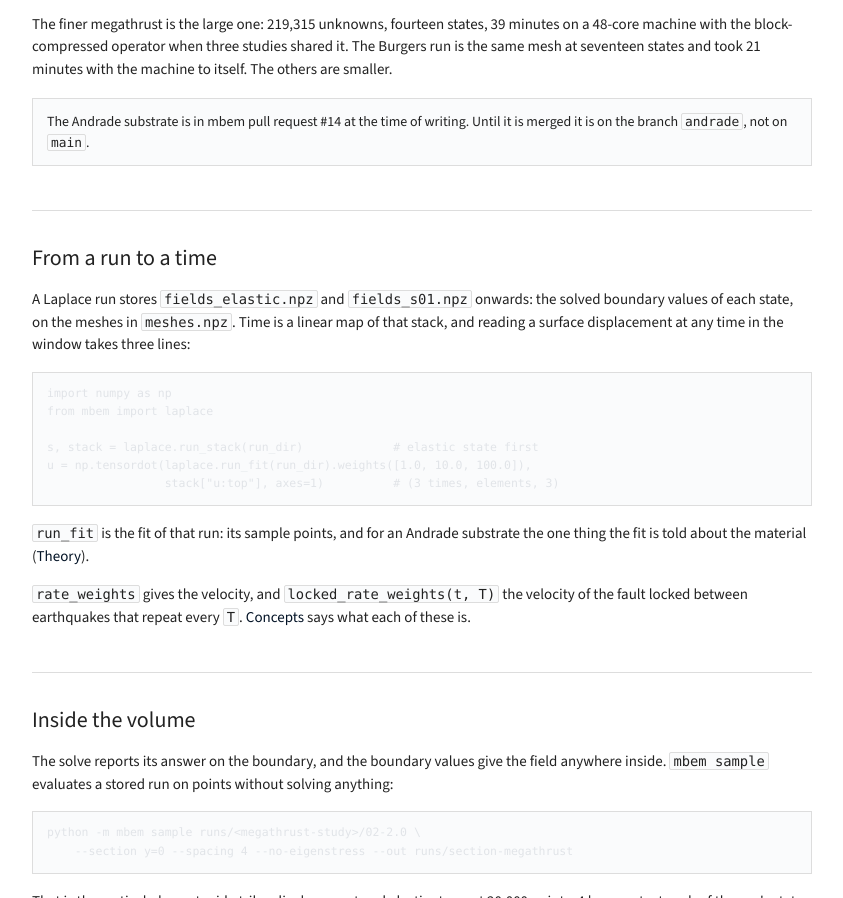
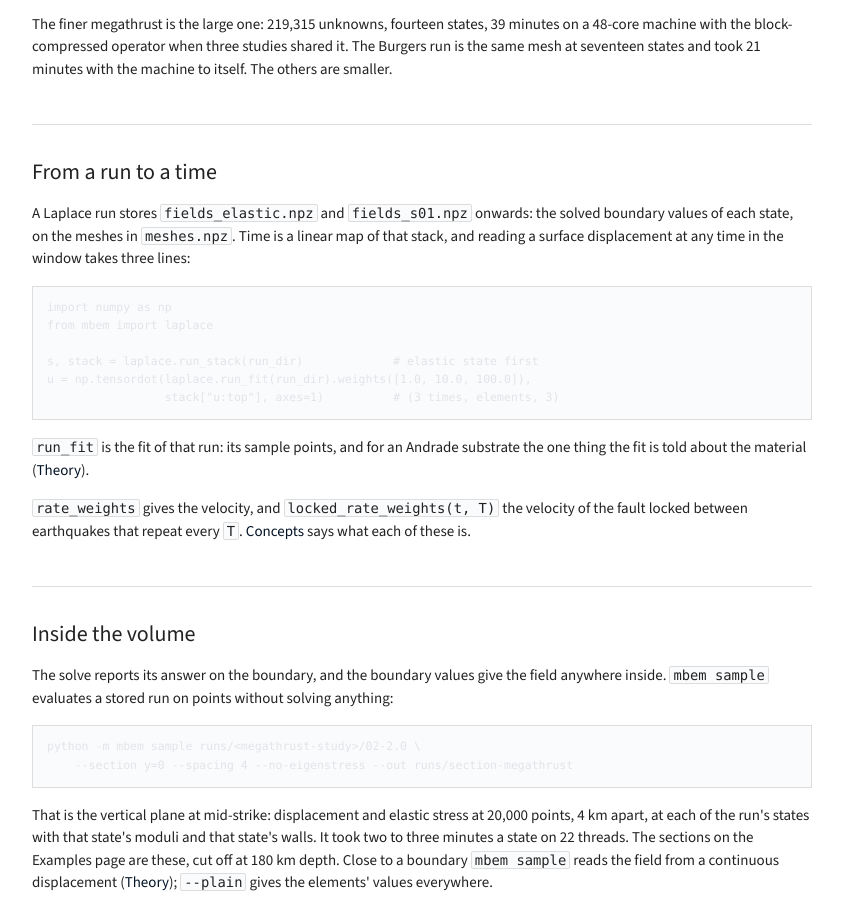
Before and after one commit to brendanjmeade/ve, an Astro site in the folder website/: page /ve/running in a window 1280 px wide. Shown: the part 1720-2618 px from the top of the page, without its empty margins (404-1247 px from the left). Built offline with nearby package versions, Linux system fonts and the light colour scheme; Astro itself is replaced by a stand-in of ours; some packages are replaced by stand-ins of ours; code samples lack their colours.

Commit message:
Running: the Andrade substrate is on mbem's main
The note said the Andrade substrate was in mbem pull request #14 and on
the branch `andrade` until merged. It was merged on 2026-11-20, so the
command above it runs from `main` and the note is gone.

Co-Authored-By: Claude Fable 5.2 <noreply@anthropic.com>
Claude-Session: https://claude.ai/code/session_01DWVTupKTzRbAGSoWrn4nK3

```diff
--- a/website/src/content/running.mdx
+++ b/website/src/content/running.mdx
@@ -107,12 +107,6 @@ three studies shared it. The Burgers run is the same mesh at seventeen
 states and took 21 minutes with the machine to itself. The others are
 smaller.
 
-<div class="note">
-The Andrade substrate is in mbem pull request #14 at the time of writing.
-Until it is merged it is on the branch <code>andrade</code>, not on
-<code>main</code>.
-</div>
-
 ## From a run to a time
 
 A Laplace run stores `fields_elastic.npz` and `fields_s01.npz` onwards: the
```
